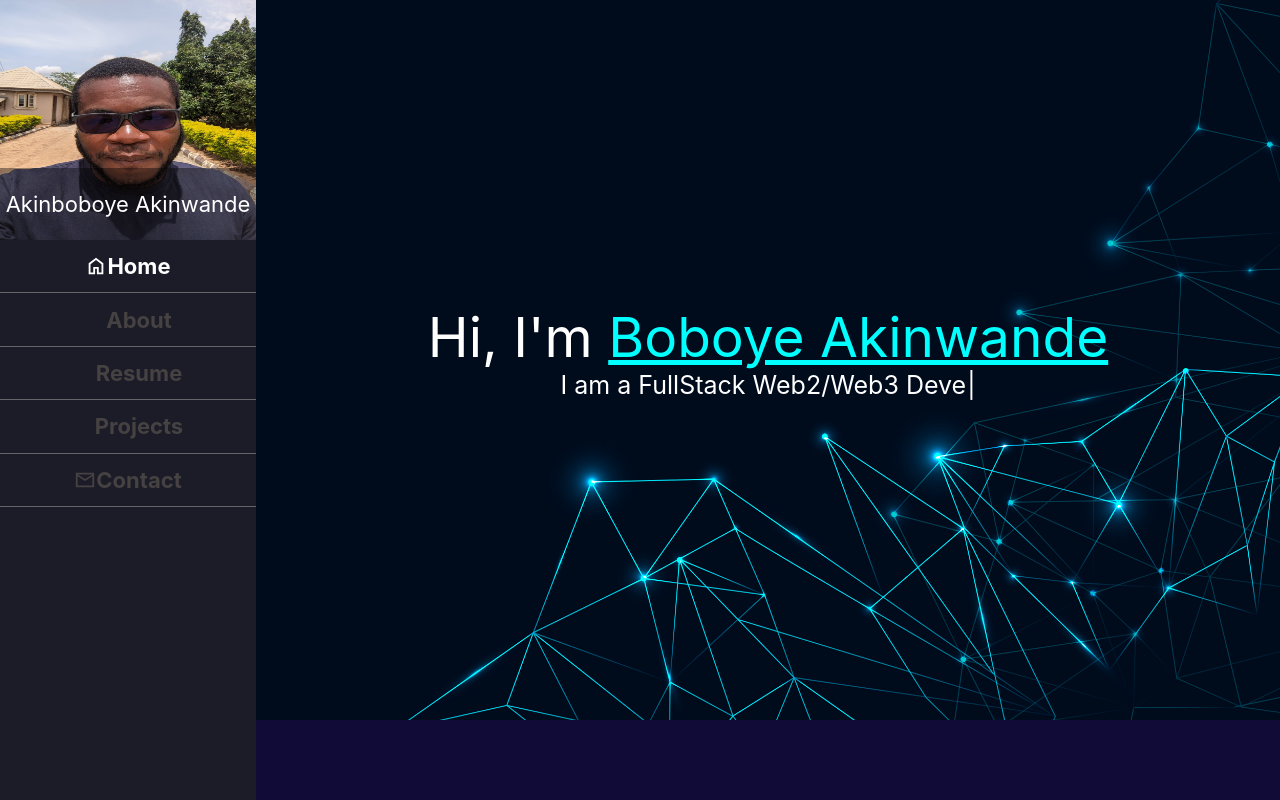
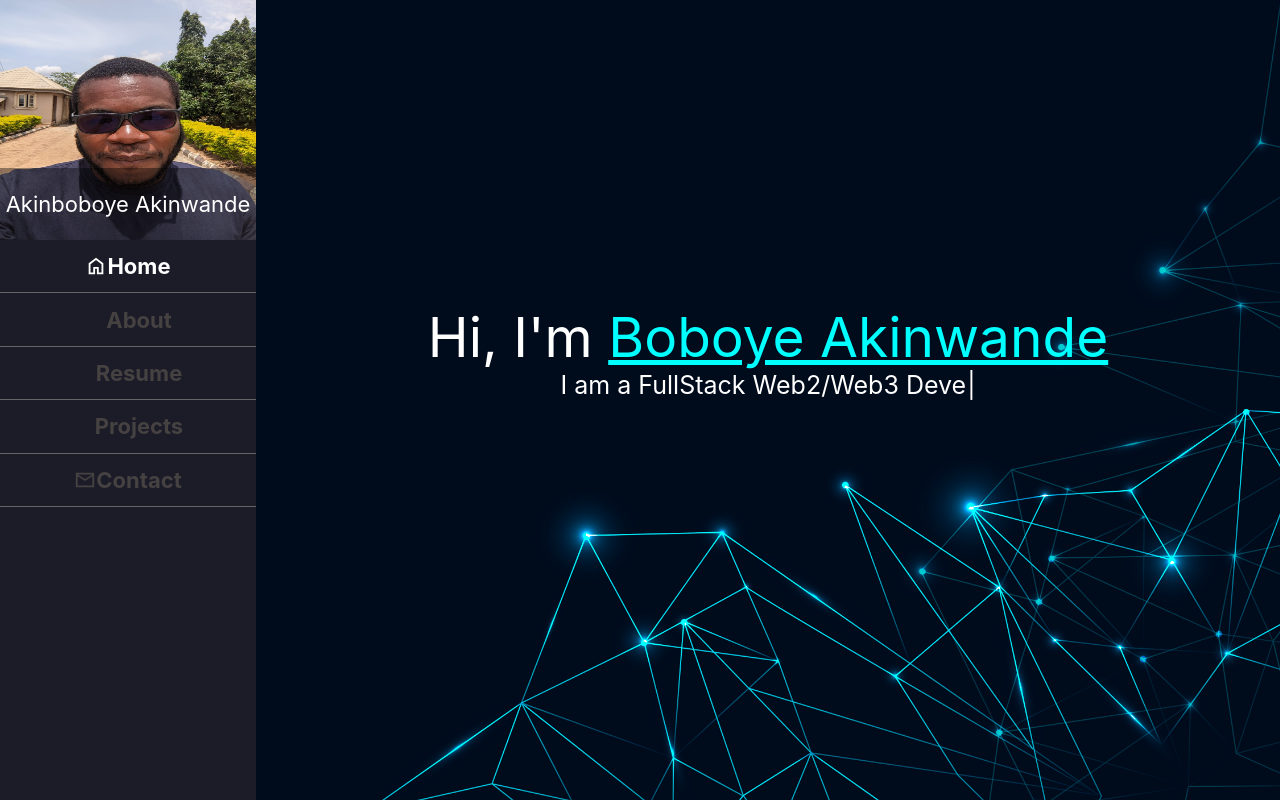
Before and after one commit to Boboye-Ak/Boboye-portfolio-nextjs, a Next.js app: page / in a window 1280 px wide. Built offline with nearby package versions, Linux system fonts and the light colour scheme; some icons are missing.

Commit message:
moved background styling from body to html tag

```diff
--- a/components/Project/Project.js
+++ b/components/Project/Project.js
@@ -26,7 +26,9 @@ const Project = ({ project, active, projects }) => {
                     backgroundRepeat: "no-repeat",
                 }}
             >
-                <div className="project-name-container"><div className="project-name">{project?.name}</div></div>
+                <div className="project-name-container">
+                    <div className="project-name">{project?.name}</div>
+                </div>
                 <div
                     className={`cover-film ${(isHovered || isClicked) && "active"} ${
                         isClicked && "clicked"
--- a/components/Sections/ResumeSection.js
+++ b/components/Sections/ResumeSection.js
@@ -60,7 +60,7 @@ const ResumeSection = ({ activePage, setActivePage }) => {
                             <img
                                 key={index}
                                 src={page}
-                                className={index == resumePageIndex ? "active":undefined}
+                                className={index == resumePageIndex ? "active" : undefined}
                             />
                         )
                     })}
--- a/components/Sidebar/SideBar.js
+++ b/components/Sidebar/SideBar.js
@@ -5,7 +5,7 @@ const SideBar = ({ activePage, setActivePage }) => {
     return (
         <div>
             <SideBarMobile activePage={activePage} setActivePage={setActivePage} />
-            <SideBarPC activePage={activePage} setActivePage={setActivePage}/>
+            <SideBarPC activePage={activePage} setActivePage={setActivePage} />
         </div>
     )
 }
--- a/pages/index.js
+++ b/pages/index.js
@@ -27,7 +27,6 @@ export default function Home() {
         }
     }
 
-
     return (
         <div className={styles.main}>
             <SideBar activePage={activePage} setActivePage={setActivePage} />
--- a/styles/Sections/projects-section.css
+++ b/styles/Sections/projects-section.css
@@ -98,7 +98,7 @@
     align-items: center;
     background-color: transparent;
     opacity: 0;
-    transition: 0.3s;
+    transition: opacity 0.3s;
 }
 .section.projects .middle-third .projects-container .project .cover-film.active {
     background-color: rgba(0, 0, 1, 0.9);
--- a/styles/arrows.css
+++ b/styles/arrows.css
@@ -13,7 +13,7 @@
 }
 
 .arrow:hover {
-    color: blue;
+    color: aqua;
 }
 .arrow.up {
     bottom: 0px;
--- a/styles/globals.css
+++ b/styles/globals.css
@@ -1,20 +1,27 @@
+html {
+    background-color: rgb(17, 11, 56);
+    background: url("/backgrounds/background-5.jpg") no-repeat center center fixed;
+    /*-webkit-background-size: cover;
+    -moz-background-size: cover;
+    -o-background-size: cover;*/
+    background-size: cover;
+}
+
 body {
-    background-color: rgb(17, 11, 56);
-    background-image: url("/backgrounds/background-5.jpg");
-    background-repeat: no-repeat;
-    background-size: "100vw 100vh";
+    /*  background-repeat: no-repeat;
+    background-size: "100vw 100vh";*/
     font-family: -apple-system, BlinkMacSystemFont, Segoe UI, Roboto, Oxygen, Ubuntu, Cantarell,
         Fira Sans, Droid Sans, Helvetica Neue, sans-serif;
 }
 
 @media only screen and (min-width: 1024px) {
     /* For PCs+: */
-    body {
+   /* html {
         background-image: url("/backgrounds/background-5.jpg");
         background-repeat: no-repeat;
         background-size: cover;
         background-color: rgb(17, 11, 56);
-    }
+    }*/
 }
 .section-container {
     position: relative;
```
